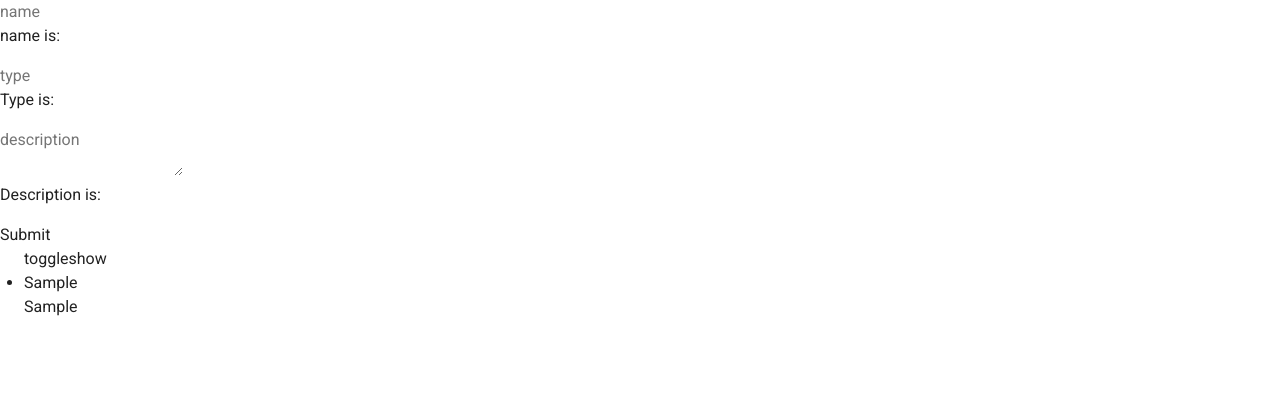
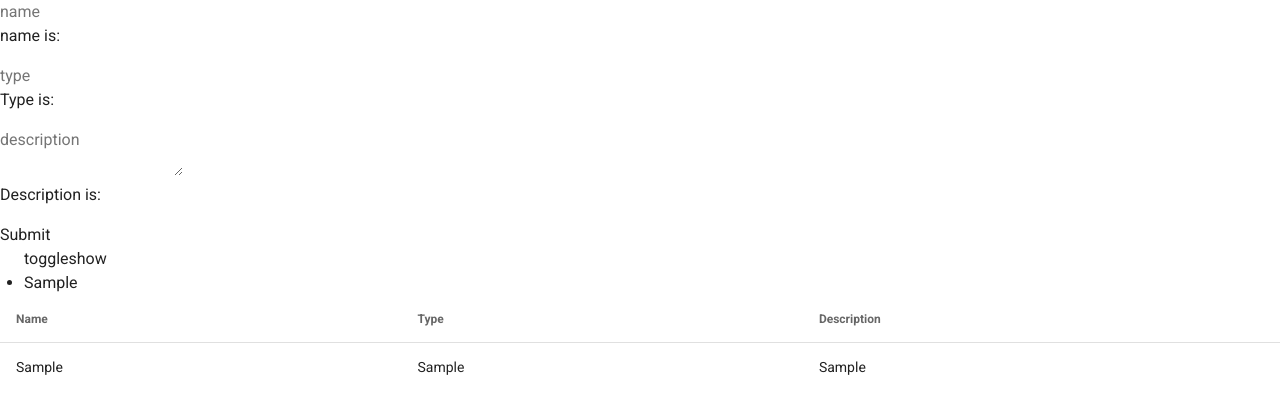
Before and after one commit to IbrahimG88/vue-chart-of-accounts, a Vue app: page / in a window 1280 px wide. Both pictures are taken after typing "Sample", "Sample", "Sample" into the empty fields and a click on the input "Submit". Shown: the top 414 px of the page. Built offline with nearby package versions, Linux system fonts and the light colour scheme.

Commit message:
table vuetify added

```diff
--- a/src/components/ChartOfAccounts.vue
+++ b/src/components/ChartOfAccounts.vue
@@ -15,11 +15,29 @@
       <li v-bind:key="account.name" v-for="account in Accounts">
         {{ account.type }}
         <div>
-        {{ show == 1 ?  null: account.description }}
+        {{ show == 1 ? account.description: null }}
         </div>
       </li>
     </ul>
     </div>
+     <v-simple-table fixed-header height="300px">
+    <template v-slot:default>
+      <thead>
+        <tr>
+          <th class="text-left">Name</th>
+          <th class="text-left">Type</th>
+          <th class="text-left">Description</th>
+        </tr>
+      </thead>
+      <tbody>
+        <tr v-for="account in Accounts" :key="account.name">
+          <td>{{ account.name }}</td>
+          <td>{{ account.type }}</td>
+          <td>{{ account.description}}</td>
+        </tr>
+      </tbody>
+    </template>
+    </v-simple-table>
   </div>
 </template>
 
```
